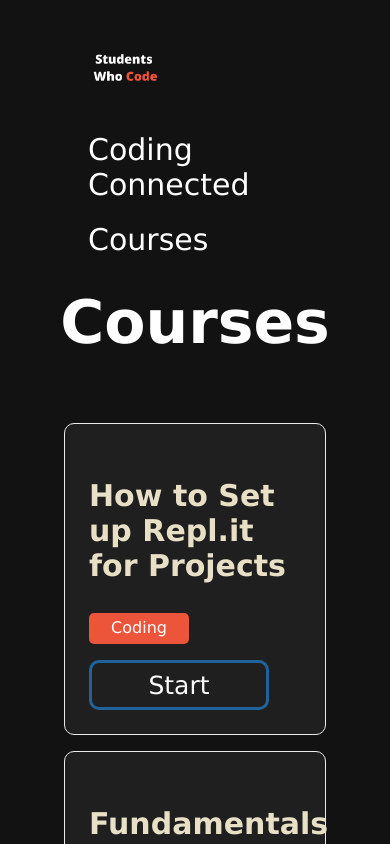
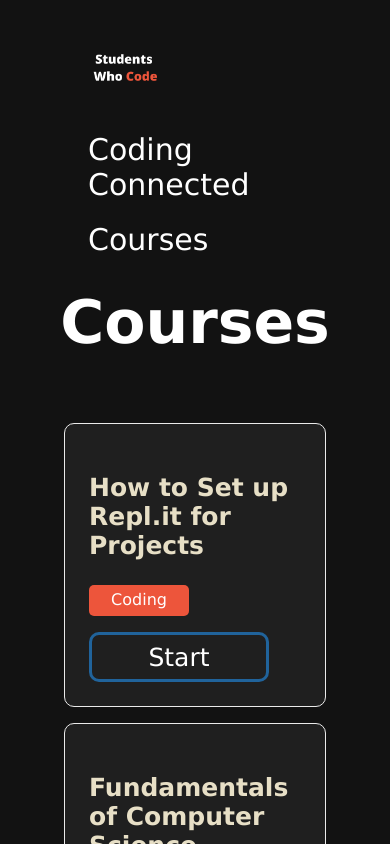
Before and after one commit to matt1208/Students-Who-Code-V.2, a Next.js app: page /courses in a window 390 px wide. Shown: the top 844 px of the page. Built offline with nearby package versions, Linux system fonts and the light colour scheme.

Commit message:
Style + Responsiveness Fixes

```diff
--- a/styles/Home.module.css
+++ b/styles/Home.module.css
@@ -359,7 +359,7 @@
 
 @media screen and (max-width: 1000px) { /*Rough*/
   .footer{
-    margin-top: 600px;
+    margin-top: 0px;
     padding-top: 20px;
   }
 }
@@ -1295,6 +1295,14 @@
     display: none;
   }
 
+  .projectshowcase {
+    height: 250px;
+    align-items: center;
+    float: none;
+  }
+}
+
+@media screen and (min-width: 900px) { /*Rough*/
   .projectshowcase {
     height: 355px;
     align-items: center;
@@ -1708,6 +1716,12 @@
   font-weight: bold;
 }
 
+@media screen and (max-width: 800px) { /*Rough*/
+ .header4 {
+   font-size: 25px;
+ }
+}
+
 .normaltext {
   font-size: 20px;
   color: #e7dfc6;
```
